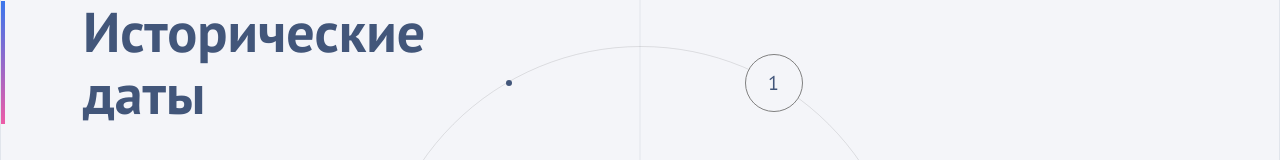
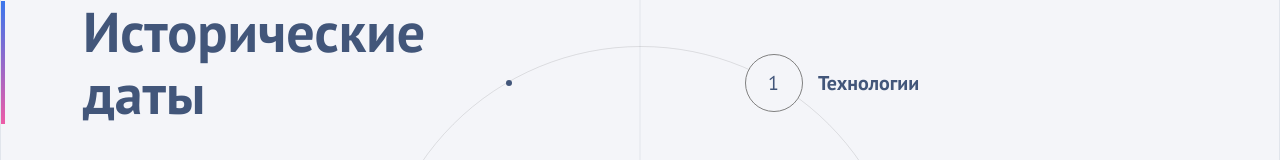
Before and after one commit to loschinin/timeline-slider, a Next.js app: page / in a window 1280 px wide. Shown: the part 169-329 px from the top of the page. Built offline with nearby package versions, Linux system fonts and the light colour scheme.

Commit message:
new component CategoryTooltip

```diff
--- /dev/null
+++ b/src/components/Timeline/CirclePagination/CategoryTooltip/CategoryTooltip.module.scss
@@ -0,0 +1,17 @@
+.tooltip {
+  font-size: 20px;
+  font-weight: bold;
+  color: #42567a;
+  opacity: 0;
+  transition: opacity 0.1s ease-out; /* Fast fade-out */
+  position: absolute;
+  top: 0;
+  left: 0;
+  cursor: default;
+  transform: translateX(50px);
+}
+
+.tooltip.visible {
+  opacity: 1;
+  transition: opacity 0.5s ease-in; /* Slow fade-in */
+}
--- /dev/null
+++ b/src/components/Timeline/CirclePagination/CategoryTooltip/CategoryTooltip.tsx
@@ -0,0 +1,22 @@
+'use client';
+
+import { FC } from 'react';
+import styles from './CategoryTooltip.module.scss';
+import { useCategoryById } from '@/hooks/useCategoryById';
+
+interface CategoryTooltipProps {
+  categoryId: number;
+  isVisible: boolean;
+}
+
+const CategoryTooltip: FC<CategoryTooltipProps> = ({ categoryId, isVisible }) => {
+  const { data: category } = useCategoryById(categoryId);
+
+  return (
+    <div className={`${styles.tooltip} ${isVisible ? styles.visible : ''}`}>
+      {category?.name}
+    </div>
+  );
+};
+
+export default CategoryTooltip;
--- a/src/components/Timeline/CirclePagination/CirclePagination.module.scss
+++ b/src/components/Timeline/CirclePagination/CirclePagination.module.scss
@@ -95,4 +95,5 @@
     opacity: 1;
     color: var(--foreground);
   }
+  cursor: default;
 }
--- a/src/components/Timeline/CirclePagination/CirclePagination.tsx
+++ b/src/components/Timeline/CirclePagination/CirclePagination.tsx
@@ -1,16 +1,27 @@
+import { useEvents } from '@/hooks/useEvents';
+import CategoryTooltip from './CategoryTooltip/CategoryTooltip';
 import styles from './CirclePagination.module.scss';
+import { findMostFrequentNumber } from '@/utils/arrayUtils';
 
 interface CirclePaginationProps {
   totalPages: number;
   currentPage: number;
+  limit: number;
   onPageChange: (page: number) => void;
 }
 
 const CirclePagination = ({
   totalPages,
   currentPage,
+  limit,
   onPageChange,
 }: CirclePaginationProps) => {
+  const { data: currentData } = useEvents(currentPage, limit);
+
+  const categoryIds =
+    currentData?.events.map((event) => event.categoryId) || [];
+  const currentCategoryId = findMostFrequentNumber(categoryIds) || 0;
+
   const radius = 530 / 2; // The center is half the container's width
 
   const getAngle = (index: number) => {
@@ -35,12 +46,12 @@ const CirclePagination = ({
             radius * Math.sin((angle - 60) * (Math.PI / 180)) -
             dotSize / 2;
 
+          const isDotActive = currentPage === i + 1;
+
           return (
             <div
               key={i}
-              className={`${styles.dot} ${
-                currentPage === i + 1 ? styles.activeDot : ''
-              }`}
+              className={`${styles.dot} ${isDotActive ? styles.activeDot : ''}`}
               style={{
                 left: `${x}px`,
                 top: `${y}px`,
@@ -48,7 +59,14 @@ const CirclePagination = ({
               }}
               onClick={() => onPageChange(i + 1)}
             >
-              <span>{i + 1}</span>
+              <span>
+                {i + 1}
+
+                <CategoryTooltip
+                  categoryId={currentCategoryId}
+                  isVisible={isDotActive}
+                />
+              </span>
             </div>
           );
         })}
--- a/src/components/Timeline/Timeline.tsx
+++ b/src/components/Timeline/Timeline.tsx
@@ -24,6 +24,7 @@ const Timeline = () => {
         <CirclePagination
           totalPages={initialTotalPages}
           currentPage={page}
+          limit={limit}
           onPageChange={setPage}
         />
 
--- /dev/null
+++ b/src/hooks/useCategoryById.ts
@@ -0,0 +1,10 @@
+import { useQuery } from '@tanstack/react-query';
+import { getCategoryById } from '@/services/categories';
+
+export const useCategoryById = (id: number) => {
+  return useQuery({
+    queryKey: ['category', id],
+    queryFn: () => getCategoryById(id),
+    enabled: !!id,
+  });
+};
--- a/src/pages/api/categories.ts
+++ /dev/null
@@ -1,9 +0,0 @@
-import type { NextApiRequest, NextApiResponse } from 'next';
-import { Categories, Category } from '@/mocks/categories';
-
-export default function handler(
-  req: NextApiRequest,
-  res: NextApiResponse<Category[]>,
-) {
-  res.status(200).json(Categories);
-}
--- /dev/null
+++ b/src/pages/api/categories/[id].ts
@@ -0,0 +1,16 @@
+import type { NextApiRequest, NextApiResponse } from 'next';
+import { Categories, Category } from '@/mocks/categories';
+
+export default function handler(
+  req: NextApiRequest,
+  res: NextApiResponse<Category | { message: string }>,
+) {
+  const { id } = req.query;
+  const category = Categories.find((cat) => cat.id === parseInt(id as string));
+
+  if (category) {
+    res.status(200).json(category);
+  } else {
+    res.status(404).json({ message: 'Category not found' });
+  }
+}
--- a/src/services/categories.ts
+++ b/src/services/categories.ts
@@ -1,7 +1,9 @@
 import { Category } from '@/mocks/categories';
 
-export const fetchCategories = async (): Promise<Category[]> => {
-  const res = await fetch('/api/categories');
-  if (!res.ok) throw new Error('Failed to fetch categories');
+export const getCategoryById = async (
+  id: number,
+): Promise<Category | undefined> => {
+  const res = await fetch(`/api/categories/${id}`);
+  if (!res.ok) return undefined;
   return res.json();
 };
--- /dev/null
+++ b/src/utils/arrayUtils.ts
@@ -0,0 +1,16 @@
+export const findMostFrequentNumber = (arr: number[]): number | null => {
+  if (!arr || arr.length === 0) {
+    return null;
+  }
+
+  const counts = arr.reduce((acc: Record<string, number>, num) => {
+    acc[num] = (acc[num] || 0) + 1;
+    return acc;
+  }, {});
+
+  const mostFrequent = Object.keys(counts).reduce((a, b) =>
+    counts[a] > counts[b] ? a : b
+  );
+
+  return parseInt(mostFrequent);
+};
```
Also changed, not shown: src/hooks/useCategories.ts (deleted, +0 -10 lines).
